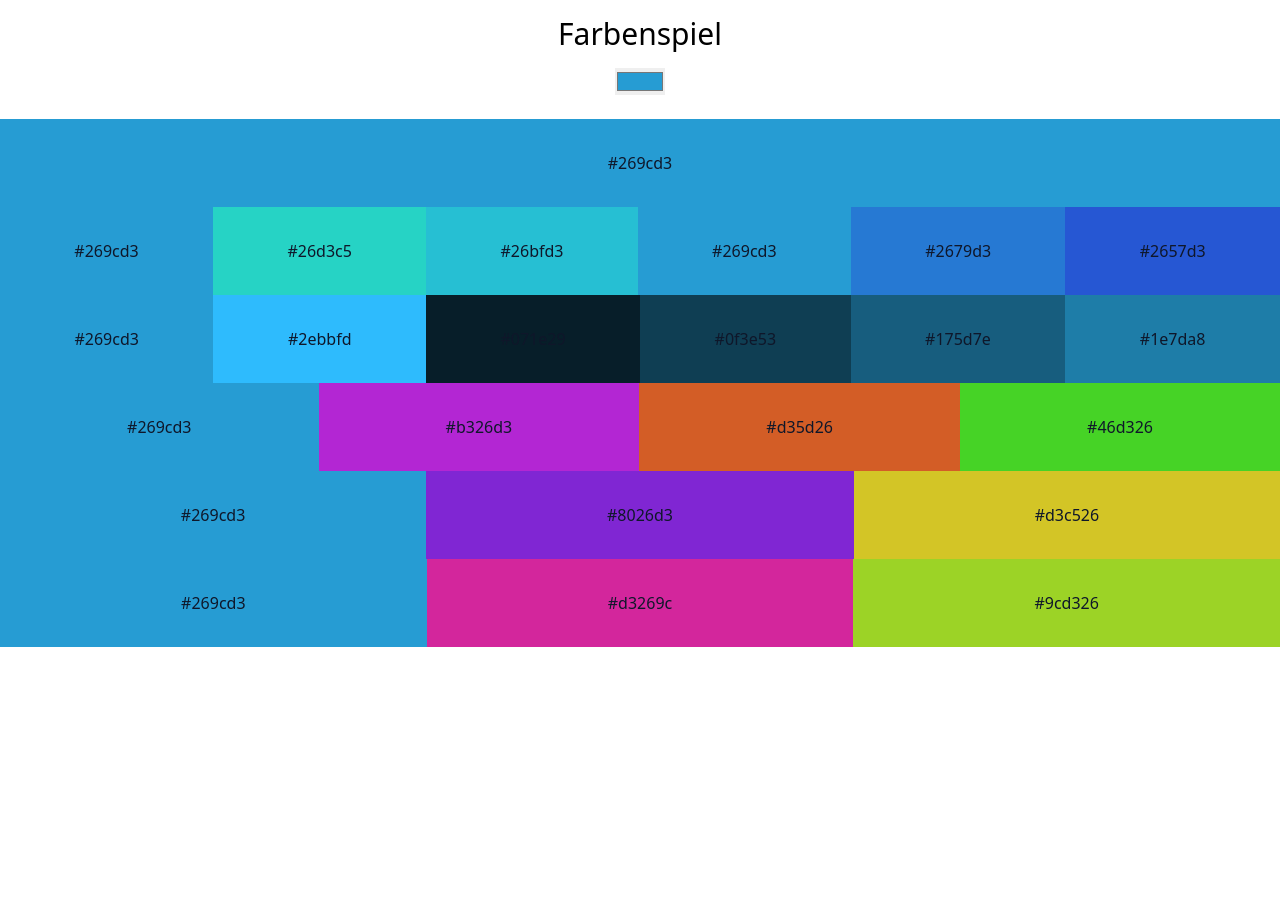
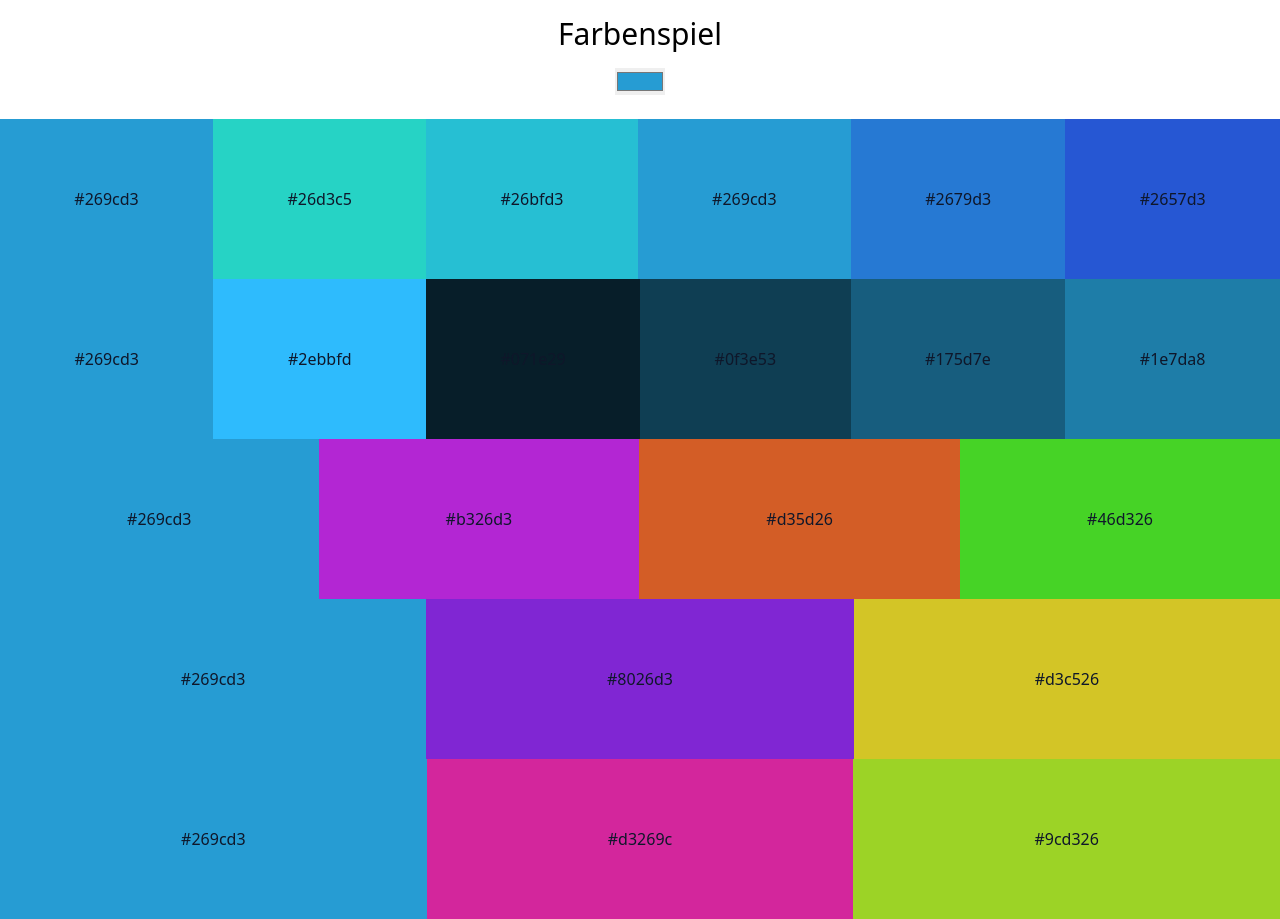
Before and after one commit to mariofink/farbenspiel-react, a React (Create React App) app: page / in a window 1280 px wide. Before the commit the page ends 800 px from the top, so only its background shows below. Built offline with nearby package versions, Linux system fonts and the light colour scheme.

Commit message:
combinations fill whole screen

```diff
--- a/src/App.tsx
+++ b/src/App.tsx
@@ -2,9 +2,9 @@ import Farbenspiel from "./components/Farbenspiel";
 
 function App() {
   return (
-    <div>
+    <main className="text-center h-screen bg-white dark:bg-slate-900 dark:text-white">
       <Farbenspiel />
-    </div>
+    </main>
   );
 }
 
--- a/src/components/ColourCombination.tsx
+++ b/src/components/ColourCombination.tsx
@@ -10,15 +10,13 @@ type props = {
 function ColourCombination({ baseColour, combination }: props) {
   const colours: tinycolor.Instance[] = tinycolor(baseColour)[combination]();
   return (
-    <div>
-      <ul className="flex">
+    <ul className="flex h-full">
       {colours.map((col) => (
         <li className="flex-auto">
           <ColourField colour={col.toHexString()} />
         </li>
       ))}
     </ul>
-    </div>
   );
 }
 
--- a/src/components/ColourField.tsx
+++ b/src/components/ColourField.tsx
@@ -4,7 +4,10 @@ type props = {
 
 function ColourField({ colour }: props): JSX.Element {
   return (
-    <div className="p-8 text-slate-900" style={{ backgroundColor: colour }}>
+    <div
+      className="flex items-center justify-center h-full text-slate-900"
+      style={{ backgroundColor: colour }}
+    >
       {colour}
     </div>
   );
--- a/src/components/Farbenspiel.tsx
+++ b/src/components/Farbenspiel.tsx
@@ -14,7 +14,7 @@ function Farbenspiel() {
     "triad",
   ];
   return (
-    <main className="text-center h-screen bg-white dark:bg-slate-900 dark:text-white">
+    <>
       <h1 className="text-3xl p-4">Farbenspiel</h1>
       <input
         className="mb-6"
@@ -22,10 +22,9 @@ function Farbenspiel() {
         value={baseColour}
         onChange={(e) => setBaseColour(e.target.value)}
       />
-      <ColourField colour={baseColour} />
-      <ul>
+      <ul className="h-full bg-red-900">
         {combinations.map((combination) => (
-          <li>
+          <li className="h-1/5">
             <ColourCombination
               baseColour={baseColour}
               combination={combination as ColourCombinations}
@@ -33,7 +32,7 @@ function Farbenspiel() {
           </li>
         ))}
       </ul>
-    </main>
+    </>
   );
 }
 
```
Lines whose indentation alone changed are shown as unchanged.
